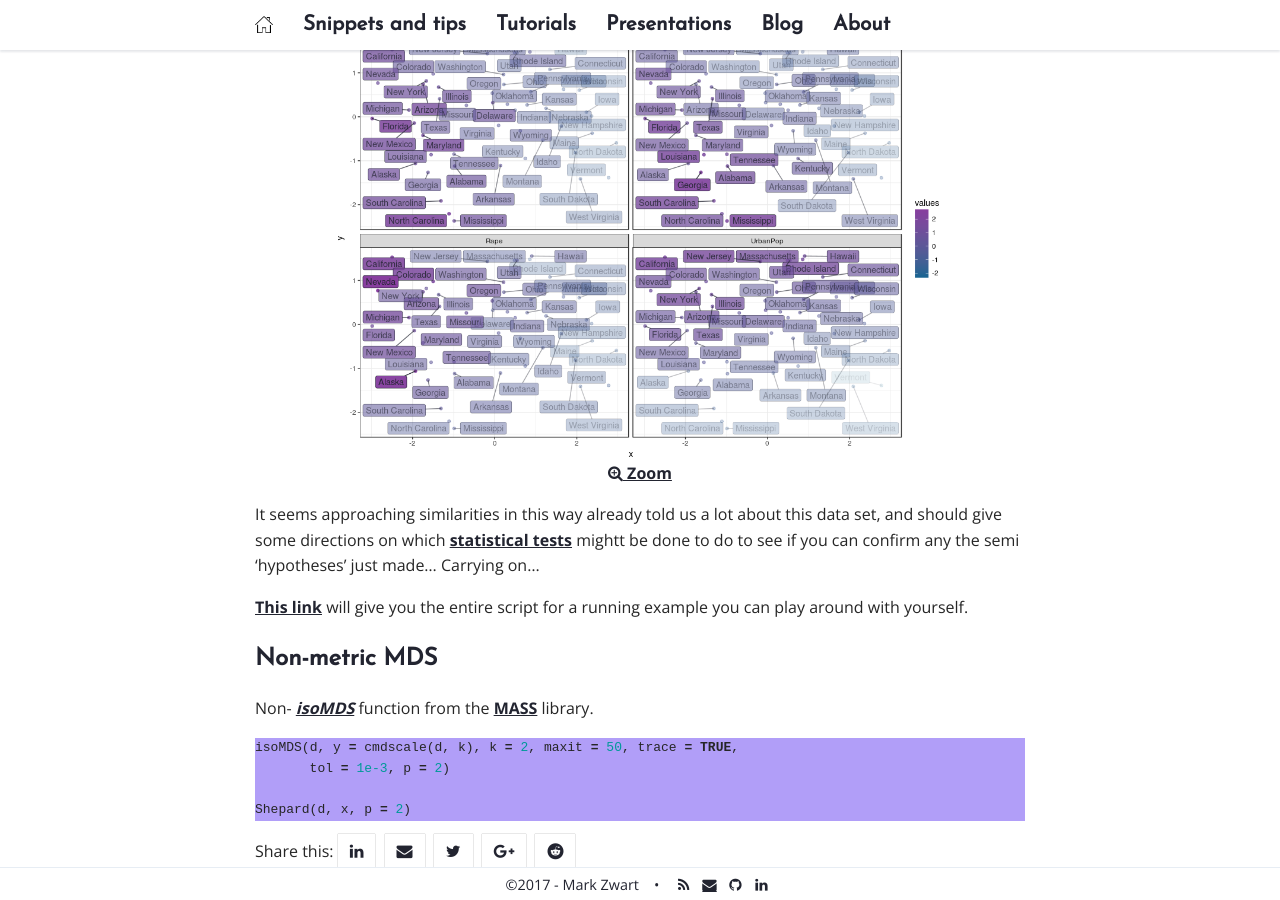
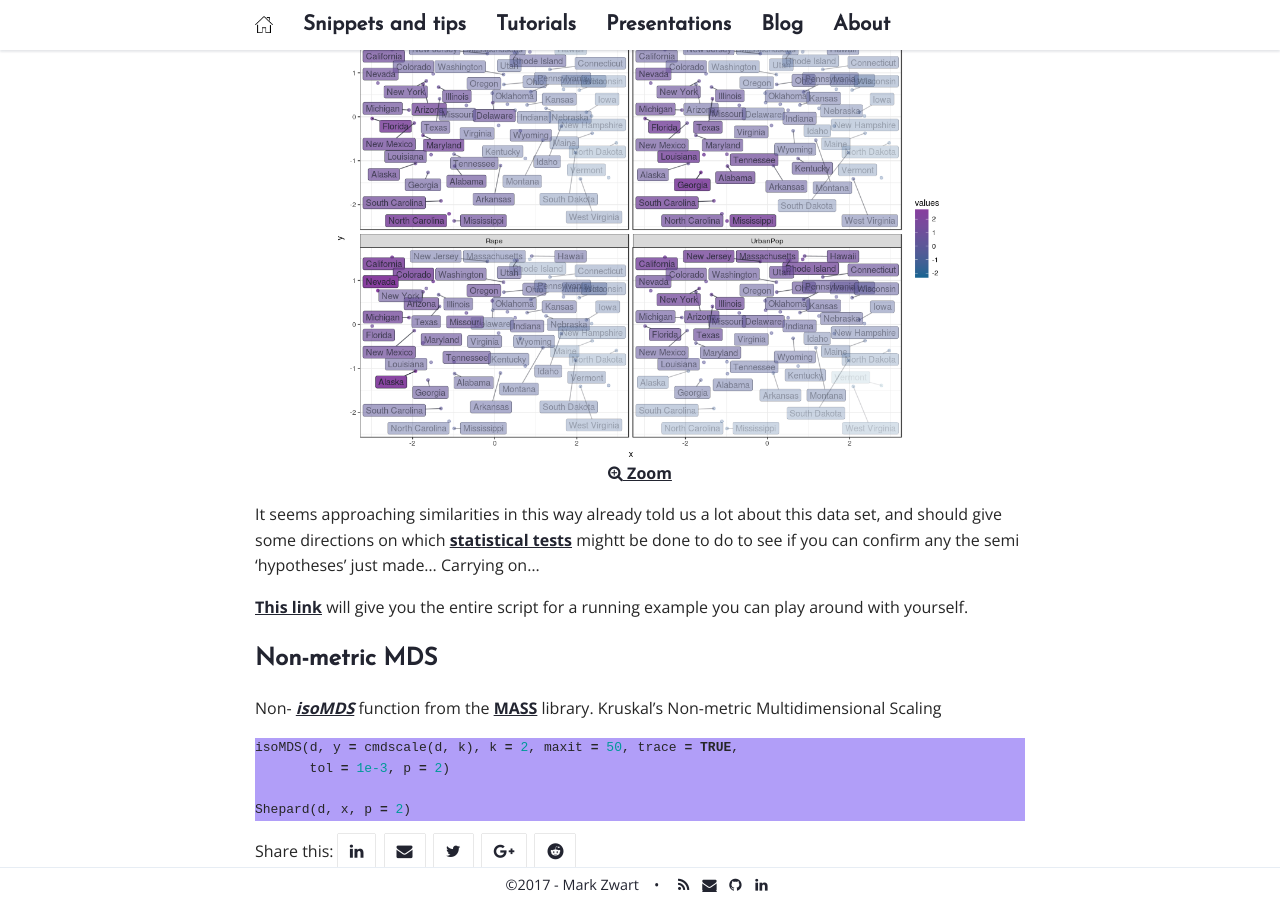
Before and after one commit to mark-me/mark-me.github.io, a Jekyll site: the page built from _pages/tutorials/mds/mds.md, in a window 1280 px wide and 900 px high, scrolled down 3139 px. Built offline with Jekyll 4.4.1, drawn with Linux system fonts in a browser that asks for light colours; nearby versions of some CDN libraries; comment, search, counter and statistics services are not loaded.

Commit message:
Update mds.md

````diff
--- a/_pages/tutorials/mds/mds.md
+++ b/_pages/tutorials/mds/mds.md
@@ -88,7 +88,7 @@
 
 ## Non-metric MDS
 
-Non- _[isoMDS](https://stat.ethz.ch/R-manual/R-devel/library/MASS/html/isoMDS.html)_ function from the [MASS](https://cran.r-project.org/web/packages/MASS/index.html) library.
+Non- _[isoMDS](https://stat.ethz.ch/R-manual/R-devel/library/MASS/html/isoMDS.html)_ function from the [MASS](https://cran.r-project.org/web/packages/MASS/index.html) library. Kruskal's Non-metric Multidimensional Scaling
 ```r
 isoMDS(d, y = cmdscale(d, k), k = 2, maxit = 50, trace = TRUE,
        tol = 1e-3, p = 2)
````
